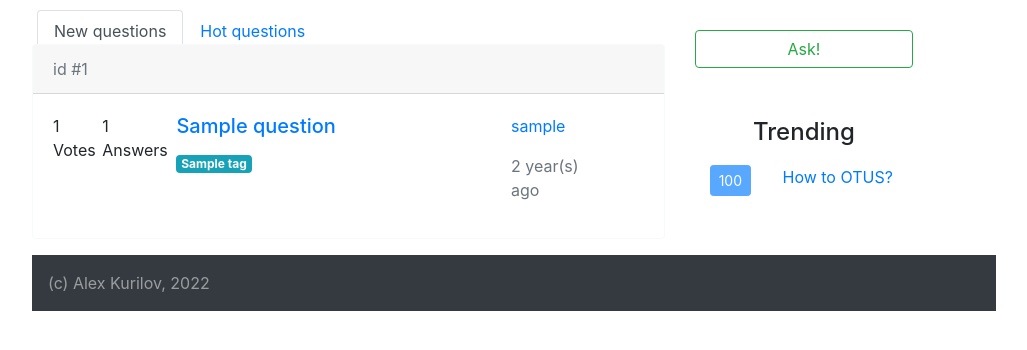
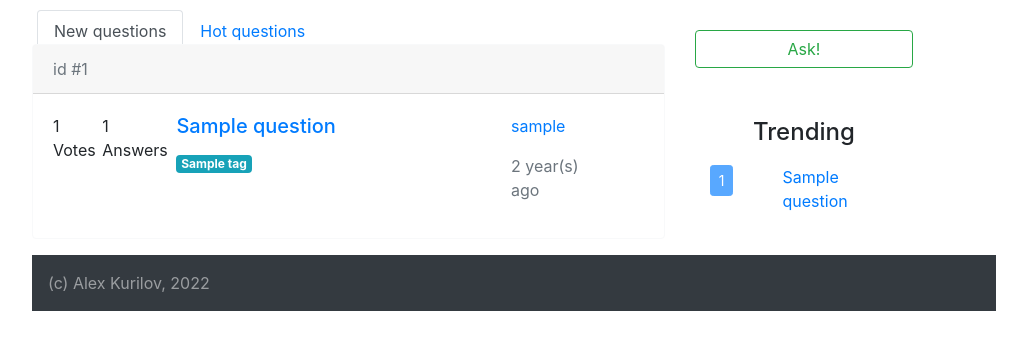
Before and after one commit to dexpiper/otus_hw6, a Django app: page /questions/ in a window 1280 px wide. Shown: the part 63-413 px from the top of the page, without its empty margins (126-1153 px from the left). Run offline with Django 4.2, Linux system fonts and the light colour scheme; tables that the repository leaves empty hold one stand-in row (values such as "Sample post"); some libraries are stand-ins or nearby versions.

Commit message:
Trending update

```diff
--- a/questions/models.py
+++ b/questions/models.py
@@ -45,6 +45,11 @@ class Question(models.Model):
     def asked_ago(self):
         return get_time_diff(self.created_on)
 
+    @classmethod
+    def trending(cls):
+        queryset = cls.objects.all().order_by('-votes')
+        return queryset[:6]
+
 
 class Answer(models.Model):
     author = models.ForeignKey(sett.AUTH_USER_MODEL, on_delete=models.CASCADE)
--- a/questions/templates/base.html
+++ b/questions/templates/base.html
@@ -53,7 +53,7 @@
                 <div class="col-3">
                     <form class="form-inline" style="margin-top: 20px;">
                         <!-- Ask button -->
-                        <button class="btn btn-outline-success btn-block" type="button">Ask!</button>
+                        <a class="btn btn-outline-success btn-block" type="button" href="{% url 'questions:make_question' %}">Ask!</a>
                     </form>
 
                     <div class="container-fluid" style="margin-top: 50px;">
@@ -64,12 +64,23 @@
                         </div>
                         <div class="row">
                             <!-- TRENDING section -->
+                            {% if trending %}
+                            {% for trend in trending %}
+                            <div class="col-4">
+                                <button type="button" class="btn btn-primary btn-sm" disabled>{{ trend.votes }}</button>
+                            </div>
+                            <div class="col-8">
+                                <p><a href="{% url 'questions:question' trend.id %}" class="text-primary">{{ trend.title }}</a></p>
+                            </div>
+                            {% endfor %}
+                            {% else %}
                             <div class="col-4">
                                 <button type="button" class="btn btn-primary btn-sm" disabled>100</button>
                             </div>
                             <div class="col-8">
                                 <p><a href="#" class="text-primary">How to OTUS?</a></p>
                             </div>
+                            {% endif %}
                         </div>
                     </div>
                 </div>
--- a/questions/urls.py
+++ b/questions/urls.py
@@ -12,5 +12,9 @@ urlpatterns = [
     path('add', views.make_question, name='make_question'),
     path('save_question', views.save_question, name='save_question'),
     path('tag/<int:tag_id>', views.search_tag, name='searchtag'),
-    path('alterflag/<int:answer_id>', views.alter_flag, name='alterflag')
+    path('alterflag/<int:answer_id>', views.alter_flag, name='alterflag'),
+    path('answervote/<int:answer_id>/<int:upvote>', views.answer_vote,
+         name='answervote'),
+    path('questionvote/<int:question_id>/<int:upvote>', views.question_vote,
+         name='questionvote')
 ]
--- a/questions/views.py
+++ b/questions/views.py
@@ -2,8 +2,7 @@ from .models import Question, Answer, Tag
 from users.models import User
 from django.shortcuts import render
 from django.core.exceptions import ObjectDoesNotExist
-from django.http import Http404
-from django.http import HttpResponseRedirect
+from django.http import Http404, HttpResponseRedirect
 from django.urls import reverse
 
 #  from django.http import HttpResponse
@@ -11,13 +10,13 @@ from django.urls import reverse
 
 def index(request):
     queryset = Question.objects.all().order_by('-created_on', 'title')
-    context = {'queryset': queryset}
+    context = {'queryset': queryset, 'trending': Question.trending}
     return render(request, 'questions/index.html', context)
 
 
 def index_hot(request):
-    queryset = Question.objects.all().order_by('votes', 'title')
-    context = {'queryset': queryset}
+    queryset = Question.objects.all().order_by('-votes', 'title')
+    context = {'queryset': queryset, 'trending': Question.trending()}
     return render(request, 'questions/hot_questions.html', context)
 
 
@@ -27,7 +26,8 @@ def question(request, question_id, fallback=False):
     except Question.DoesNotExist:
         raise Http404('No such question :(')
     try:
-        answer_query = Answer.objects.filter(question=question_id)
+        answer_query = Answer.objects.filter(question=question_id).order_by(
+            '-votes', '-answer_flag')
     except ObjectDoesNotExist:
         answer_query = None
     try:
@@ -126,3 +126,25 @@ def alter_flag(request, answer_id):
             prev_answer.save()
             answer.save()
     return HttpResponseRedirect(request.META['HTTP_REFERER'])
+
+
+def answer_vote(request, answer_id, upvote=1):
+    answer = Answer.objects.get(pk=answer_id)
+    # TODO User check
+    if upvote:
+        answer.votes += 1
+    else:
+        answer.votes -= 1
+    answer.save()
+    return HttpResponseRedirect(request.META['HTTP_REFERER'])
+
+
+def question_vote(request, question_id, upvote=1):
+    qw = Question.objects.get(pk=question_id)
+    # TODO User check
+    if upvote:
+        qw.votes += 1
+    else:
+        qw.votes -= 1
+    qw.save()
+    return HttpResponseRedirect(request.META['HTTP_REFERER'])
```
Also changed, not shown: questions/templates/questions/make_question.html (+13 -12 lines), questions/templates/questions/question.html (+24 -10 lines).
